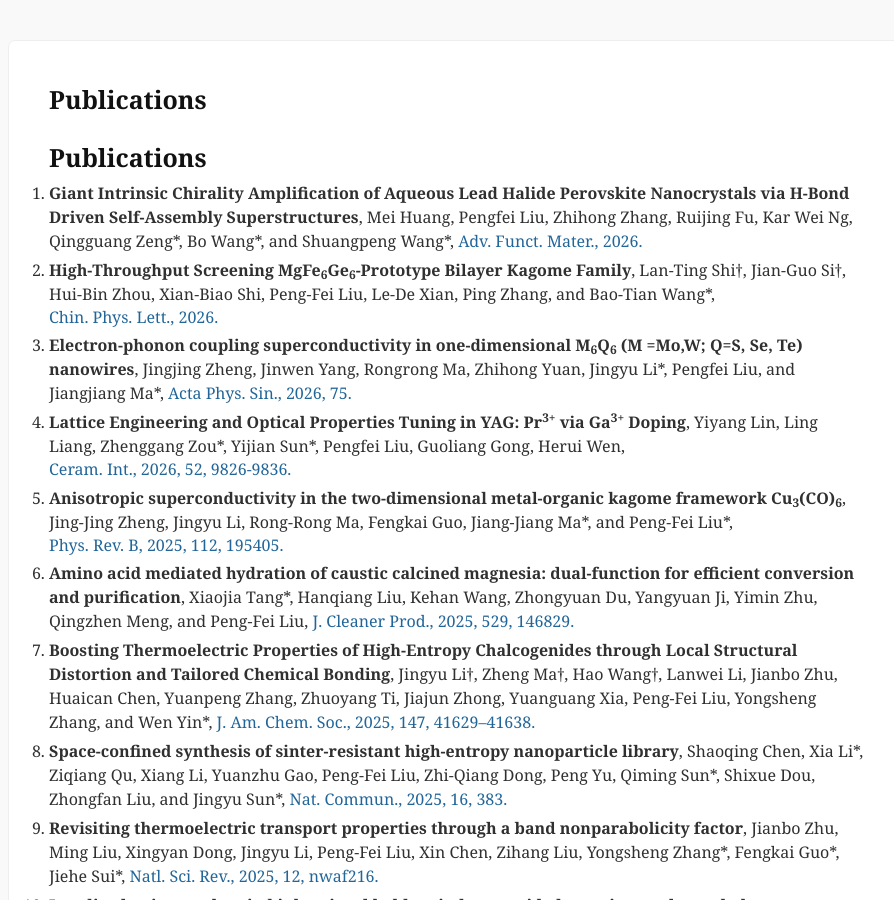
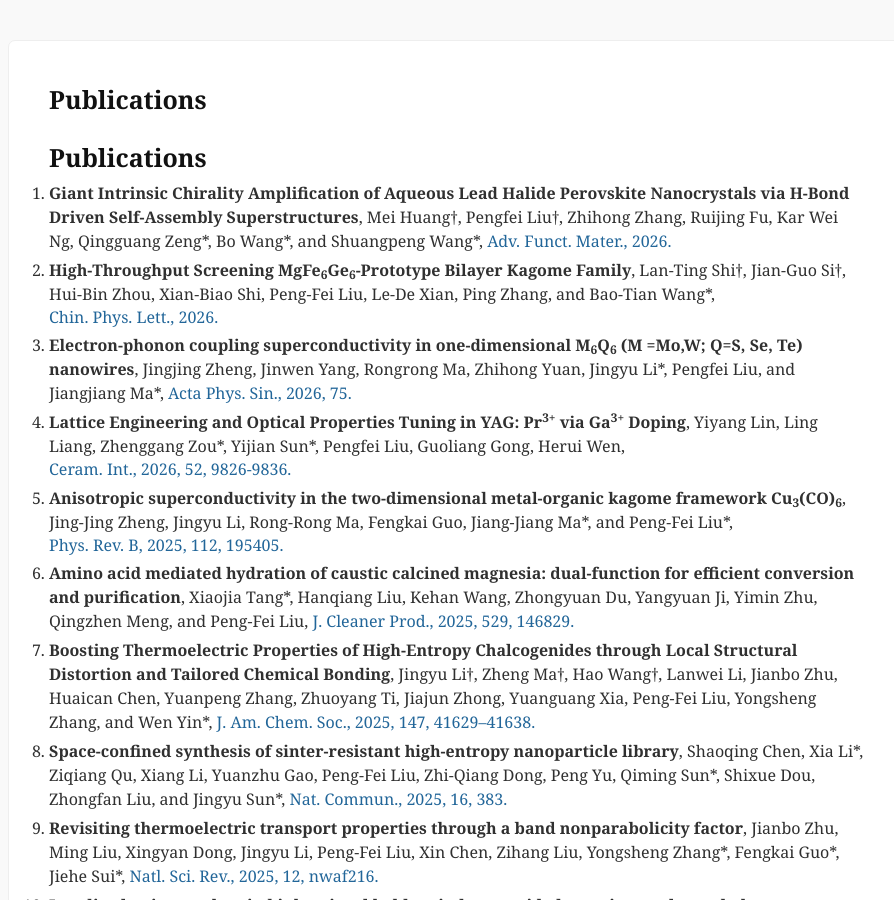
Before and after one commit to comatphys/comatphys.github.io, a Jekyll site: the page built from cv_md/publication.md, in a window 1280 px wide and 900 px high. Shown: the whole window, without its empty margins (182-1076 px from the left). Built offline with Jekyll 4.4.1, drawn with Linux system fonts in a browser that asks for light colours; our own code applies the rules of GitHub Pages for plain Markdown files; comment, search, counter and statistics services are not loaded.

```diff
--- a/cv_md/publication.md
+++ b/cv_md/publication.md
@@ -1,6 +1,6 @@
 # Publications
 1. **Giant Intrinsic Chirality Amplification of Aqueous Lead Halide Perovskite Nanocrystals via H-Bond Driven Self-Assembly Superstructures**,
-Mei Huang, Pengfei Liu, Zhihong Zhang, Ruijing Fu, Kar Wei Ng, Qingguang Zeng\*, Bo Wang\*, and Shuangpeng Wang\*,
+Mei Huang†, Pengfei Liu†, Zhihong Zhang, Ruijing Fu, Kar Wei Ng, Qingguang Zeng\*, Bo Wang\*, and Shuangpeng Wang\*,
 [Adv. Funct. Mater., 2026.](https://doi.org/10.1088/0256-307X/43/3/030711)
 
 1. **High-Throughput Screening MgFe<sub>6</sub>Ge<sub>6</sub>-Prototype Bilayer Kagome Family**,
```
